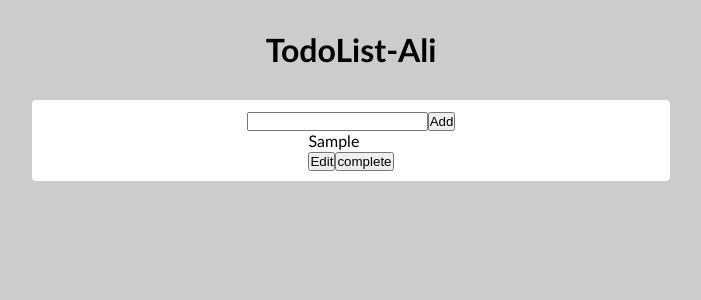
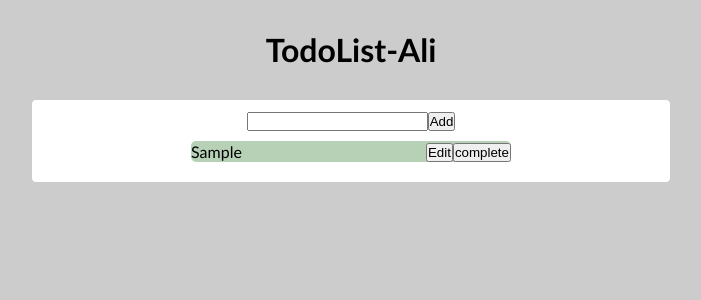
Before and after one commit to Ali-DoostAli/React-Course-TodoList-app, a React (Create React App) app: page / in a window 1280 px wide. Both pictures are taken after typing "Sample" into the empty fields and a click on the button "Add". Shown: the top 300 px of the page, without its empty margins (289-990 px from the left). Built offline with nearby package versions, Linux system fonts and the light colour scheme.

Commit message:
Create the completeTodo method and style it

```diff
--- a/src/App.css
+++ b/src/App.css
@@ -7,11 +7,11 @@
   padding: 10px;
 }
 
-.App h1{
+.App h1 {
   margin-bottom: 30px;
 }
 
-.container{
+.container {
   display: flex;
   flex-direction: column;
   align-items: center;
@@ -22,3 +22,16 @@
   border-radius: 5px;
   padding: 10px;
 }
+.todo {
+  display: flex;
+  justify-content: space-between;
+  width: 20rem;
+  align-items: center;
+  background-color: rgb(183, 209, 183);
+  margin: 10px;
+  border-radius: 5px;
+}
+.completed{
+  text-decoration: line-through;
+  color: rgb(206, 123, 123);
+}
--- a/src/components/Todo.jsx
+++ b/src/components/Todo.jsx
@@ -1,10 +1,13 @@
-const Todo = ({todo}) => {
+const Todo = ({todo, onComplete}) => {
     return (
-        <div key={todo.id}>
-            <div>{todo.text}</div>
+        <div
+        className="todo"
+         key={todo.id}>
+            <div className={todo.isCompleted ? "completed" : ""}>{todo.text}</div>
             <div>
               <button>Edit</button>
-              <button>complete</button>
+              <button
+              onClick={onComplete}>complete</button>
             </div>
           </div>
      );
--- a/src/components/TodoApp.jsx
+++ b/src/components/TodoApp.jsx
@@ -7,17 +7,26 @@ const TodoApp = () => {
 
   const addTodoHandler = (input) => {
     const newTodo = {
-      id: Math.floor(Math.random() * 100),
+      id: Math.floor(Math.random() * 1000),
       text: input,
       isCompleted: false,
     };
     setTodos([...todos, newTodo]);
   };
+  const completeTodo = (id) => {
+    const index = todos.findIndex((todo) => todo.id === id);
+    const selectedTodo = { ...todos[index] };
+    selectedTodo.isCompleted = !selectedTodo.isCompleted;
+    console.log(selectedTodo);
+    const updatedTodos = [...todos];
+    updatedTodos[index] = selectedTodo;
+    setTodos(updatedTodos);
+  };
 
   return (
     <div className="container">
       <TodoForm addTodoHandler={addTodoHandler} />
-      <TodoList todos={todos} />
+      <TodoList todos={todos} onComplete={completeTodo} />
     </div>
   );
 };
--- a/src/components/TodoList.jsx
+++ b/src/components/TodoList.jsx
@@ -1,23 +1,20 @@
 import Todo from "./Todo";
 
-const TodoList = ({todos}) => {
-  const renderTodos =()=>{
+const TodoList = ({ todos, onComplete }) => {
+  const renderTodos = () => {
     if (todos.length === 0) return <p>add some todos.</p>;
-    return todos.map((todo)=> {
-        return (
-          <Todo
+    return todos.map((todo) => {
+      return (
+        <Todo
           key={todo.id}
-          todo={todo}/>
-        );
-      })
+          todo={todo}
+          onComplete={() => onComplete(todo.id)}
+        />
+      );
+    });
+  };
 
-  }
-
-  return (
-    <div>
-      {renderTodos()}
-    </div>
-  );
+  return <div>{renderTodos()}</div>;
 };
 
 export default TodoList;
```
